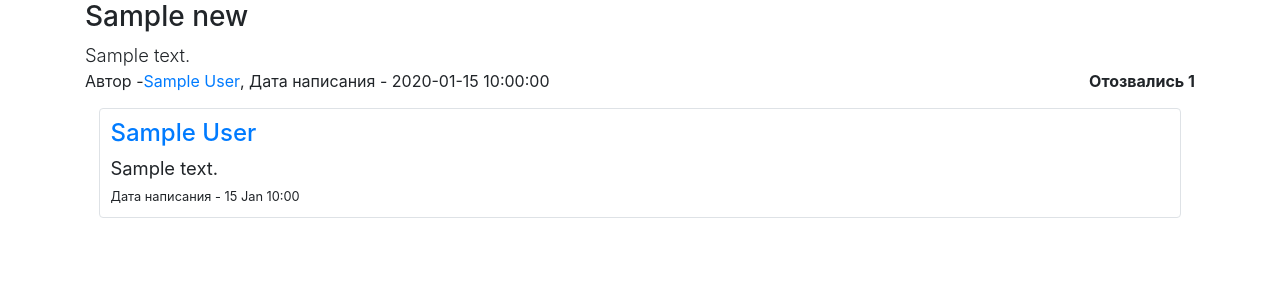
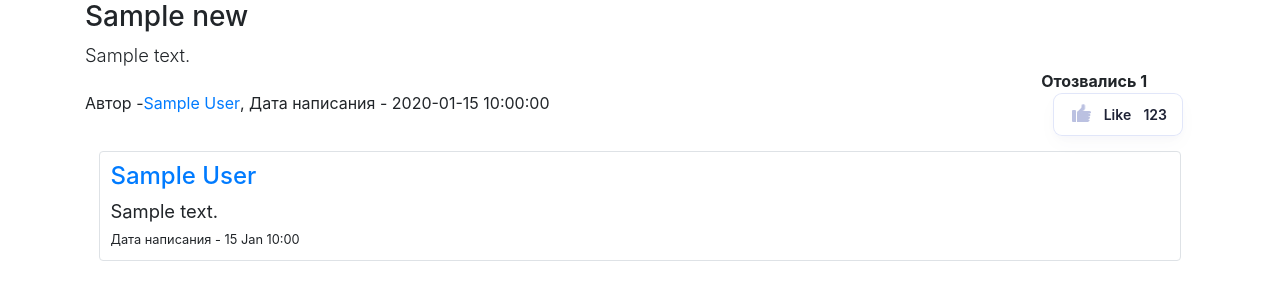
Before and after one commit to amatskepaldze/SQLProject, a Flask app: page /news/1 in a window 1280 px wide. Shown: the part 58-358 px from the top of the page. Run offline with Flask 2, Linux system fonts and the light colour scheme; tables that the repository leaves empty hold one stand-in row (values such as "Sample post"); some libraries are stand-ins or nearby versions.

Commit message:
26.05.21 красивые анимации

```diff
--- /dev/null
+++ b/static/css/likes.css
@@ -0,0 +1,193 @@
+.button {
+  --color: #1e2235;
+  --color-hover: #1e2235;
+  --color-active: #fff;
+  --icon: #bbc1e1;
+  --icon-hover: #8a91b4;
+  --icon-active: #fff;
+  --background: #fff;
+  --background-hover: #fff;
+  --background-active: #362a89;
+  --border: #e1e6f9;
+  --border-active: #362a89;
+  --shadow: rgba(0, 17, 119, 0.025);
+  display: block;
+  outline: none;
+  cursor: pointer;
+  position: relative;
+  border: 0;
+  background: none;
+  padding: 8px 20px 8px 24px;
+  border-radius: 9px;
+  line-height: 27px;
+  font-family: inherit;
+  font-weight: 600;
+  font-size: 14px;
+  color: var(--color);
+  -webkit-appearance: none;
+  -webkit-tap-highlight-color: transparent;
+  -webkit-transition: color 0.2s linear;
+  transition: color 0.2s linear;
+}
+
+
+.button:hover {
+  --icon: var(--icon-hover);
+  --color: var(--color-hover);
+  --background: var(--background-hover);
+  --border-width: 2px;
+}
+
+.button:active {
+  --scale: 0.95;
+}
+
+.button:not(.liked):hover {
+  --hand-rotate: 8;
+  --hand-thumb-1: -12deg;
+  --hand-thumb-2: 36deg;
+}
+
+.button.liked {
+  --span-x: 2px;
+  --span-d-o: 1;
+  --span-d-x: 0;
+  --icon: var(--icon-active);
+  --color: var(--color-active);
+  --border: var(--border-active);
+  --background: var(--background-active);
+}
+
+.button:before {
+  content: "";
+  min-width: 103px;
+  position: absolute;
+  left: 0;
+  top: 0;
+  right: 0;
+  bottom: 0;
+  border-radius: inherit;
+  -webkit-transition: background 0.2s linear, box-shadow 0.2s linear, -webkit-transform 0.2s;
+  transition: background 0.2s linear, box-shadow 0.2s linear, -webkit-transform 0.2s;
+  transition: background 0.2s linear, transform 0.2s, box-shadow 0.2s linear;
+  transition: background 0.2s linear, transform 0.2s, box-shadow 0.2s linear, -webkit-transform 0.2s;
+  -webkit-transform: scale(var(--scale, 1)) translateZ(0);
+  transform: scale(var(--scale, 1)) translateZ(0);
+  background: var(--background);
+  box-shadow: inset 0 0 0 var(--border-width, 1px) var(--border), 0 4px 8px var(--shadow), 0 8px 20px var(--shadow);
+}
+
+.button .hand {
+  width: 11px;
+  height: 11px;
+  border-radius: 2px 0 0 0;
+  background: var(--icon);
+  position: relative;
+  margin: 10px 8px 0 0;
+  -webkit-transform-origin: -5px -1px;
+  transform-origin: -5px -1px;
+  -webkit-transition: background 0.2s linear, -webkit-transform 0.25s;
+  transition: background 0.2s linear, -webkit-transform 0.25s;
+  transition: transform 0.25s, background 0.2s linear;
+  transition: transform 0.25s, background 0.2s linear, -webkit-transform 0.25s;
+  -webkit-transform: rotate(calc(var(--hand-rotate, 0) * 1deg)) translateZ(0);
+  transform: rotate(calc(var(--hand-rotate, 0) * 1deg)) translateZ(0);
+}
+
+.button .hand:before,
+.button .hand:after {
+  content: "";
+  background: var(--icon);
+  position: absolute;
+  -webkit-transition: background 0.2s linear, box-shadow 0.2s linear;
+  transition: background 0.2s linear, box-shadow 0.2s linear;
+}
+
+.button .hand:before {
+  left: -5px;
+  bottom: 0;
+  height: 12px;
+  width: 4px;
+  border-radius: 1px 1px 0 1px;
+}
+
+.button .hand:after {
+  right: -3px;
+  top: 0;
+  width: 4px;
+  height: 4px;
+  border-radius: 0 2px 2px 0;
+  background: var(--icon);
+  box-shadow: -0.5px 4px 0 var(--icon), -1px 8px 0 var(--icon), -1.5px 12px 0 var(--icon);
+  -webkit-transform: scaleY(0.6825);
+  transform: scaleY(0.6825);
+  -webkit-transform-origin: 0 0;
+  transform-origin: 0 0;
+}
+
+.button .hand .thumb {
+  background: var(--icon);
+  width: 10px;
+  height: 4px;
+  border-radius: 2px;
+  -webkit-transform-origin: 2px 2px;
+  transform-origin: 2px 2px;
+  position: absolute;
+  left: 0;
+  top: 0;
+  -webkit-transition: background 0.2s linear, -webkit-transform 0.25s;
+  transition: background 0.2s linear, -webkit-transform 0.25s;
+  transition: transform 0.25s, background 0.2s linear;
+  transition: transform 0.25s, background 0.2s linear, -webkit-transform 0.25s;
+  -webkit-transform: scale(0.85) translateY(-0.5px) rotate(var(--hand-thumb-1, -45deg)) translateZ(0);
+  transform: scale(0.85) translateY(-0.5px) rotate(var(--hand-thumb-1, -45deg)) translateZ(0);
+}
+
+.button .hand .thumb:before {
+  content: "";
+  height: 4px;
+  width: 7px;
+  border-radius: 2px;
+  -webkit-transform-origin: 2px 2px;
+  transform-origin: 2px 2px;
+  background: var(--icon);
+  position: absolute;
+  left: 7px;
+  top: 0;
+  -webkit-transition: background 0.2s linear, -webkit-transform 0.25s;
+  transition: background 0.2s linear, -webkit-transform 0.25s;
+  transition: transform 0.25s, background 0.2s linear;
+  transition: transform 0.25s, background 0.2s linear, -webkit-transform 0.25s;
+  -webkit-transform: rotate(var(--hand-thumb-2, -45deg)) translateZ(0);
+  transform: rotate(var(--hand-thumb-2, -45deg)) translateZ(0);
+}
+
+.button .hand,
+.button span {
+  display: inline-block;
+  vertical-align: top;
+}
+
+.button .hand span,
+.button span span {
+  opacity: var(--span-d-o, 0);
+  -webkit-transition: opacity 0.2s linear, -webkit-transform 0.25s;
+  transition: opacity 0.2s linear, -webkit-transform 0.25s;
+  transition: transform 0.25s, opacity 0.2s linear;
+  transition: transform 0.25s, opacity 0.2s linear, -webkit-transform 0.25s;
+  -webkit-transform: translateX(var(--span-d-x, 4px)) translateZ(0);
+  transform: translateX(var(--span-d-x, 4px)) translateZ(0);
+}
+
+.button>span {
+  -webkit-transition: -webkit-transform 0.25s;
+  transition: -webkit-transform 0.25s;
+  transition: transform 0.25s;
+  transition: transform 0.25s, -webkit-transform 0.25s;
+  -webkit-transform: translateX(var(--span-x, 4px)) translateZ(0);
+  transform: translateX(var(--span-x, 4px)) translateZ(0);
+}
+
+body .button {
+  margin: 0 12px;
+}
--- a/templates/news/news.html
+++ b/templates/news/news.html
@@ -8,7 +8,9 @@
     <div style="display: flex; align-items: center;">
         Автор - <a href="/user/{{ item.user.id }}">{{ item.user.name }}</a>, Дата написания - {{ item.created_date }}
         <div style="margin-left: auto;">
+
             <strong>Отозвались {{ item.reacted_count }}</strong>
+
             {% if current_user.is_authenticated and current_user == item.user %}
                 <a href="/news/edit/{{ item.id }}" class="btn btn-primary register">
                     Изменить
@@ -16,9 +18,18 @@
                 <a href="/news/delete/{{ item.id }}" class="btn btn-danger">
                     Удалить
                 </a>
+            {% else %}
+                <button onclick="like()" class="button">
+                    <div class="hand">
+                        <div class="thumb"></div>
+                    </div>
+                    <span>Like<span>d</span> 123</span>
+                </button>
             {% endif %}
         </div>
+
     </div>
+
     {% if current_user.is_authenticated %}
         <form action="" method="post">
             {{ form.hidden_tag() }}
@@ -32,7 +43,7 @@
                 {% endfor %}
             </p>
             <p>{{ form.submit(type="submit", class="btn btn-primary") }}</p>
-    {{message}}
+            {{ message }}
         </form>
     {% endif %}
 
--- a/templates/patterns/base.html
+++ b/templates/patterns/base.html
@@ -8,8 +8,9 @@
           integrity="sha384-Vkoo8x4CGsO3+Hhxv8T/Q5PaXtkKtu6ug5TOeNV6gBiFeWPGFN9MuhOf23Q9Ifjh"
           crossorigin="anonymous">
     <title>{{ title }}</title>
-    <link rel="stylesheet" type="text/css" href="../static/css/style.css">
-    <link rel="stylesheet" type="text/css" href="../static/css/animations.css">
+    <link rel="stylesheet" type="text/css" href="{{ url_for('static', filename='css/style.css') }}">
+    <link rel="stylesheet" type="text/css" href="{{ url_for('static', filename='css/likes.css') }}">
+    <link rel="stylesheet" type="text/css" href="{{ url_for('static', filename='css/animations.css') }}">
 
     <link rel="shortcut icon" href="{{ url_for('static', filename='image/Talent_Tinder_logo.png') }}" type="image/png">
     <link rel="icon" href="{{ url_for('static', filename='image/Talent_Tinder_logo.png') }}" type="image/png">
--- a/templates/patterns/news.html
+++ b/templates/patterns/news.html
@@ -16,4 +16,5 @@
             </div>
         </div>
     </div>
+
 {% endfor %}
```
Lines whose indentation alone changed are shown as unchanged.
